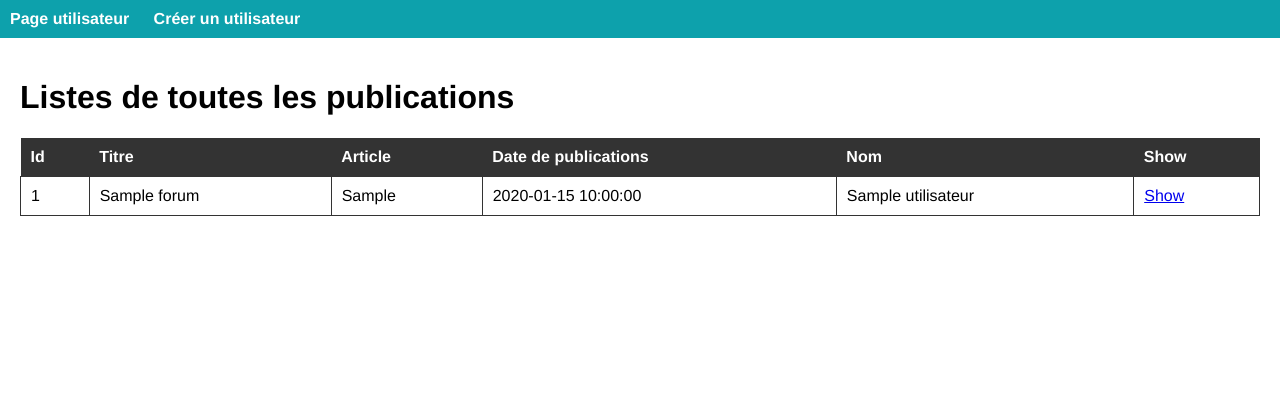
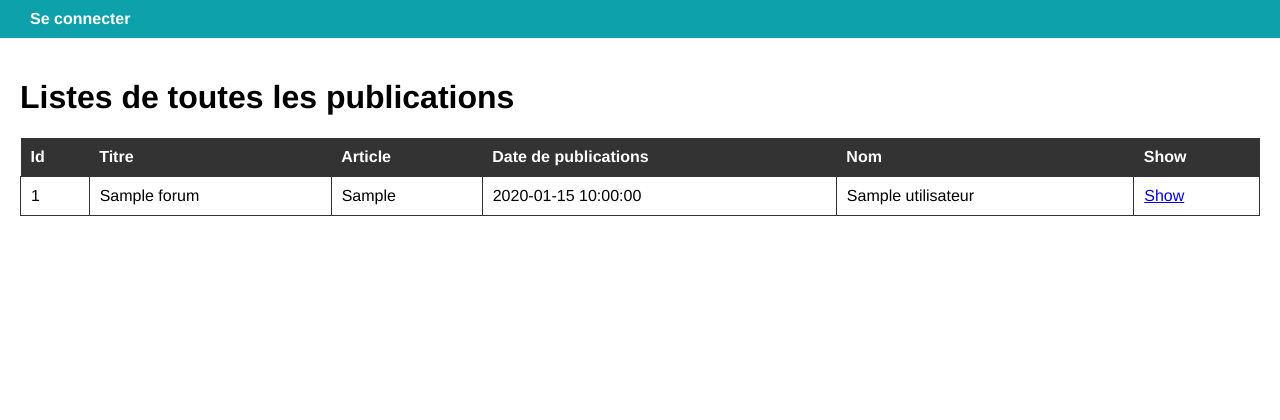
Before and after one commit to kho-mohamed/demo_forum_php_sql, a PHP site: page / in a window 1280 px wide. Shown: the top 420 px of the page. Run offline with PHP 8.4, Linux system fonts and the light colour scheme; tables that the repository leaves empty or names only in its code hold one stand-in row (values such as "Sample post").

Commit message:
commit modification de lien nav

```diff
--- a/views/layouts/layout.php
+++ b/views/layouts/layout.php
@@ -11,8 +11,12 @@
 <body>
     <nav>
         <ul>
-            <li><a href="?controller=user&function=login">Page utilisateur</a></li>
-            <li><a href="?controller=user&function=create">Créer un utilisateur</a></li>
+            <li><a href="?controller=user&function=login"><?php if (isset($_SESSION)) {
+                echo "Se connecter";
+            } ?></a></li>
+            <li><a href="?controller=user&function=create"><?php if (!isset($_SESSION)) {
+                echo "Se connecter";
+            } ?></a></li>
         </ul>
     </nav>
     <main>
```
